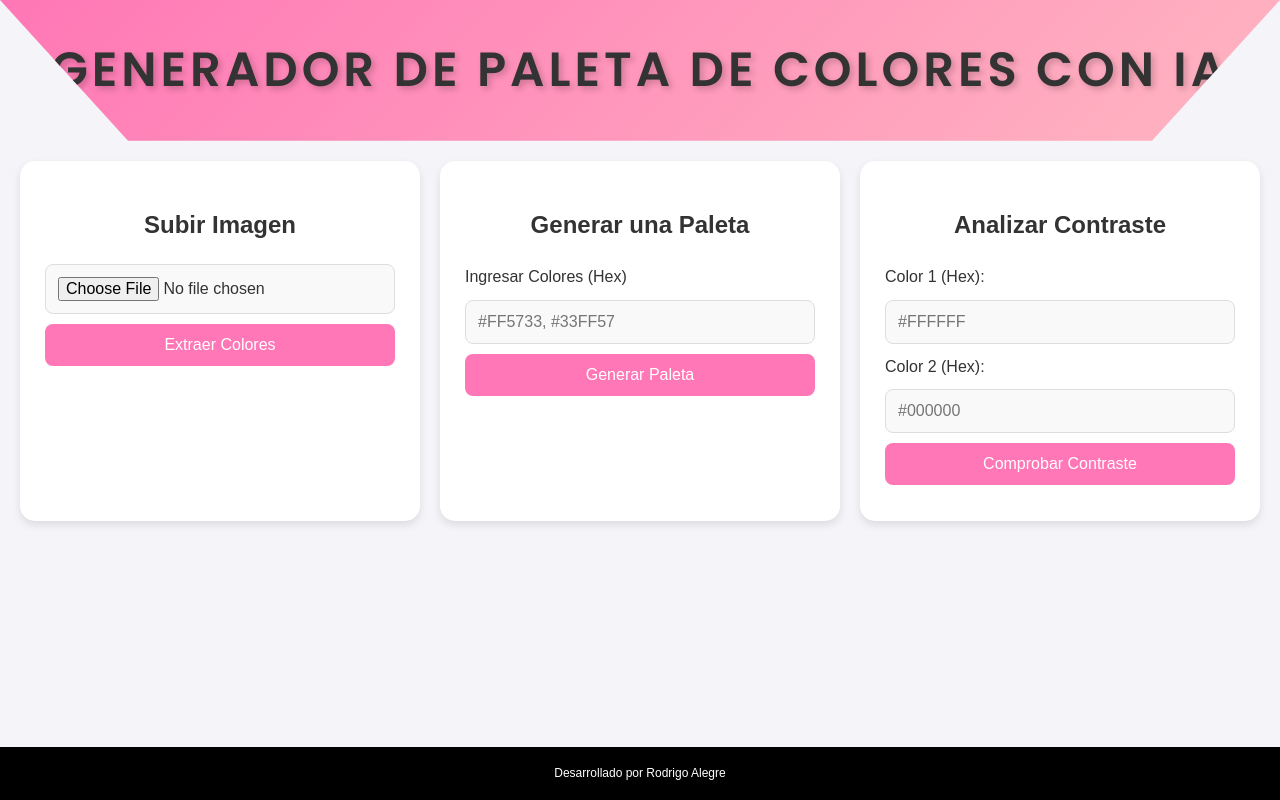
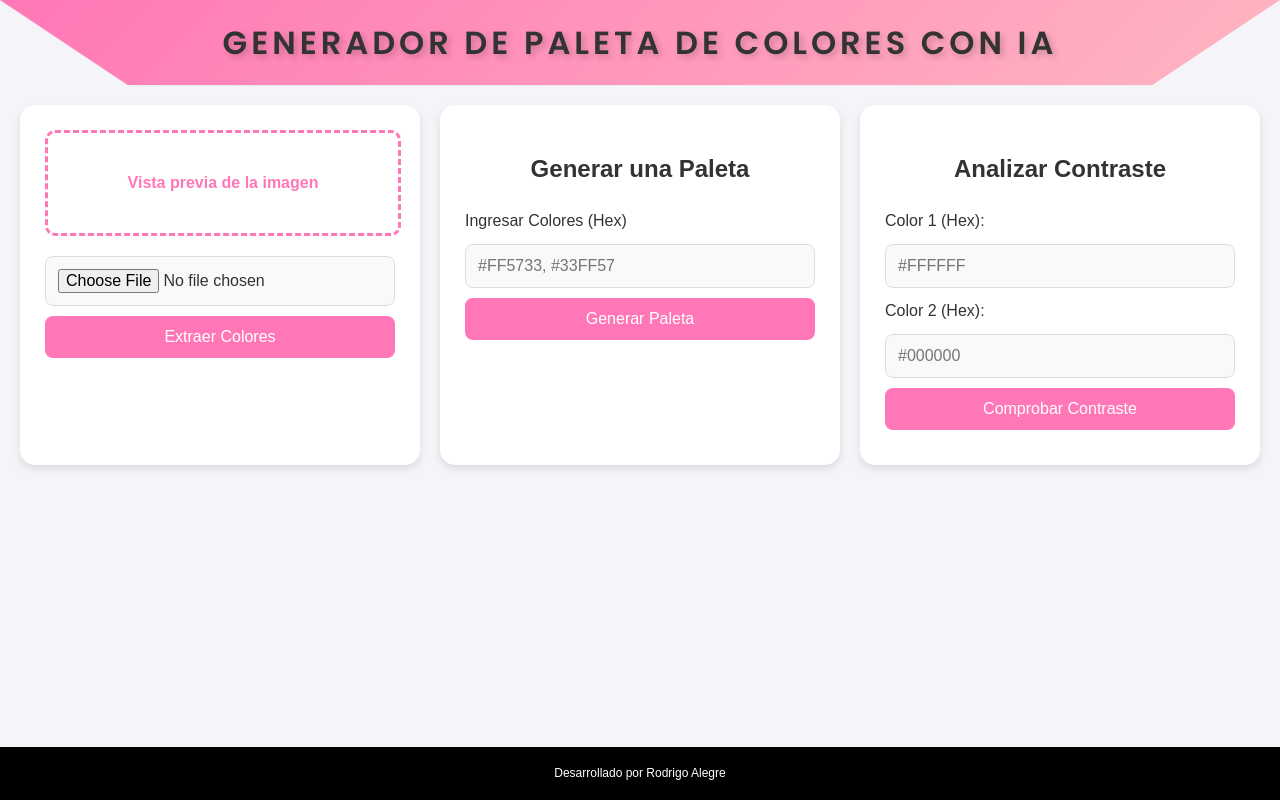
Before and after one commit to rodrigoalegre210/Paleta-Colores, a Flask app: page / in a window 1280 px wide. Run offline with Flask 3, Linux system fonts and the light colour scheme.

Commit message:
Se actualizan archivos

```diff
--- a/app.py
+++ b/app.py
@@ -1,3 +1,4 @@
+# Librerías.
 from flask import Flask, request, jsonify, render_template
 from backend.modelos.extractor_colores import extractor_colores
 from backend.modelos.modelo import generar_paleta
--- a/backend/modelos/extractor_colores.py
+++ b/backend/modelos/extractor_colores.py
@@ -1,3 +1,4 @@
+# Librerías.
 from PIL import Image
 from sklearn.cluster import KMeans
 
--- a/backend/modelos/modelo.py
+++ b/backend/modelos/modelo.py
@@ -1,3 +1,4 @@
+# Librerías.
 from sklearn.cluster import KMeans
 
 import numpy as np
--- a/backend/utils/helpers.py
+++ b/backend/utils/helpers.py
@@ -1,6 +1,4 @@
 from PIL import Image
-
-import re
 
 # Varificamos si el archivo es una imagen válida.
 def validar_imagen(archivo):
--- a/static/scripts/scripts.js
+++ b/static/scripts/scripts.js
@@ -6,9 +6,65 @@ document.addEventListener("DOMContentLoaded", () => {
     const colorPreview = document.getElementById("color-preview");
     const palettePreview = document.getElementById("palette-preview");
     const contrastResult = document.getElementById("contrast-result");
+    const imagePreviewContainer = document.getElementById("image-preview-conteiner");
+    const imagePreview = document.getElementById("image-preview");
+    const imageText = document.getElementById("image-text");
+
+    // Función para configurar la copia de colores y mostrar tooltip
+    function setupColorCopy() {
+        const colorBlocks = document.querySelectorAll(".color-block");
+        colorBlocks.forEach(block => {
+            block.addEventListener("click", () => {
+                const color = block.textContent;
+                navigator.clipboard.writeText(color).then(() => {
+                    showTooltip(block, `Copiado: ${color}`);
+                });
+            });
+        });
+    }
+
+    // Función para mostrar el tooltip
+    function showTooltip(element, message) {
+        const tooltip = document.createElement("div");
+        tooltip.classList.add("tooltip");
+        tooltip.textContent = message;
+
+        // Posicionar el tooltip sobre el elemento
+        const rect = element.getBoundingClientRect();
+        tooltip.style.top = `${rect.top - 10}px`;
+        tooltip.style.left = `${rect.left + rect.width / 2}px`;
+
+        // Agregar el tooltip al documento
+        document.body.appendChild(tooltip);
+
+        // Remover el tooltip después de 2 segundos
+        setTimeout(() => tooltip.remove(), 2000);
+    }
+
+    // Función para manejar la vista previa de la imagen
+    function handleImagePreview(file) {
+        const reader = new FileReader();
+        reader.onload = function (event) {
+            imagePreview.src = event.target.result;
+            imagePreview.style.display = "block";
+            imageText.style.display = "none";
+        };
+        reader.readAsDataURL(file);
+    }
+
+    // Evento de cambio en el input de archivo para actualizar la vista previa
+    document.getElementById("file-input").addEventListener("change", (event) => {
+        const file = event.target.files[0];
+        if (file) {
+            handleImagePreview(file);
+        } else {
+            imagePreview.style.display = "none";
+            imageText.style.display = "block";
+        }
+    });
 
     uploadForm.addEventListener("submit", async (event) => {
-        event.preventDefault(); // Evitar recarga de la página
+        event.preventDefault();
         const formData = new FormData(uploadForm);
 
         const fileInput = document.getElementById("file-input");
@@ -34,6 +90,7 @@ document.addEventListener("DOMContentLoaded", () => {
                 colorPreview.innerHTML = data.Colores
                     .map(color => `<div class="color-block" style="background-color: ${color}">${color}</div>`)
                     .join("");
+                setupColorCopy();
             } else {
                 alert("No se encontraron colores en la imagen.");
             }
@@ -67,6 +124,7 @@ document.addEventListener("DOMContentLoaded", () => {
             palettePreview.innerHTML = data.palette
                 .map(color => `<div class="color-block" style="background-color: ${color}">${color}</div>`)
                 .join("");
+            setupColorCopy();
         } catch (error) {
             alert("Error generating palette. Please try again.");
         }
@@ -94,7 +152,7 @@ document.addEventListener("DOMContentLoaded", () => {
             }
 
             const data = await response.json();
-            contrastResult.textContent = `Contrast Ratio: ${data.radio_constraste}`; // Aquí está la corrección
+            contrastResult.textContent = `Relación de Contraste: ${data.radio_constraste}`;
         } catch (error) {
             alert("Error analyzing contrast. Please try again.");
         }
--- a/static/styles/styles.css
+++ b/static/styles/styles.css
@@ -15,18 +15,18 @@ header {
     background: linear-gradient(135deg, #FF77B6, #FFB6C1);
     color: white;
     text-align: center;
-    padding: 2rem 0;
+    padding: 17px 25px;
     position: relative;
     box-shadow: 0 8px 15px rgba(0, 0, 0, 0.2);
     border-bottom-left-radius: 50px;
     border-bottom-right-radius: 50px;
     font-family: 'Poppins', sans-serif;
-    animation: dropFromTop 0.5 ease-out;
+    animation: dropFromTop 1s ease-out;
     clip-path: polygon(0 0, 100% 0, 90% 100%, 10% 100%);
 }
 
 header h1 {
-    font-size: 3rem;
+    font-size: 2rem;
     font-weight: 700;
     text-transform: uppercase;
     letter-spacing: 4px;
@@ -62,12 +62,25 @@ section {
     box-shadow: 0 4px 8px rgba(0, 0, 0, 0.1);
     padding: 25px;
     width: 30%;
+    height: 310px;
+    min-height: 350px;
+    overflow: hidden;
     min-height: 310px;
     transition: all 0.3s ease;
-    margin-bottom: 20px;
+    margin-bottom: 10px;
 }
 
-section:hover{
+section .content {
+    flex: 1;
+    display: flex;
+    flex-direction: column;
+    justify-content: center;
+    align-items: center;
+    overflow-y: auto;
+    width: 100%;
+}
+
+section:hover {
     transform: translateY(-5px);
     box-shadow: 0 6px 12px rgba(0, 0, 0, 0.15);
 }
@@ -151,3 +205,70 @@ footer {
     font-size: 12px;
     z-index: 1000;
 }
+
+/* Estilos para el contenedor de la imagen */
+#image-preview-conteiner {
+    width: 100%;
+    height: 100px; /* Ajuste el tamaño de la imagen */
+    border: 3px dashed #FF77B6;
+    border-radius: 10px;
+    display: flex;
+    justify-content: center;
+    align-items: center;
+    margin-bottom: 10px;
+    overflow: hidden;
+    position: relative;
+}
+
+#image-preview {
+    max-width: 100%;
+    max-height: 100%;
+    object-fit: contain; /* Asegura que la imagen se ajusta sin distorsionarse */
+    display: none;
+}
+
+#image-preview-conteiner img {
+    display: block;
+}
+
+#image-text {
+    display: block;
+    color: #FF77B6;
+    font-size: 16px;
+    font-weight: bold;
+    text-align: center;
+    position: absolute;
+    opacity: 1;
+}
+
+#image-preview-conteiner img:not([src]) + image-text {
+    display: block;
+}
+
+#image-preview-conteiner img[src] + image-text {
+    display: none;
+}
+
+.tooltip {
+    position: absolute;
+    background: rgba(0, 0, 0, 0.7);
+    color: #fff;
+    padding: 5px 10px;
+    border-radius: 5px;
+    font-size: 0.8rem;
+    white-space: nowrap;
+    transform: translate(-50%, -100%);
+    z-index: 1000;
+    animation: fadeIn 0.3s ease-in-out;
+}
+
+@keyframes fadeIn {
+    from {
+        opacity: 0;
+        transform: translate(-50%, -120%);
+    }
+    to {
+        opacity: 1;
+        transform: translate(-50%, -100%);
+    }
+}
--- a/templates/index.html
+++ b/templates/index.html
@@ -1,49 +1,51 @@
 <!DOCTYPE html>
-<html lang = "en">
+<html lang="en">
 <head>
-    <meta charset = "UTF-8">
-    <meta name = "viewport" content = "width = device-width, initial-scale=1.0">
+    <meta charset="UTF-8">
+    <meta name="viewport" content="width=device-width, initial-scale=1.0">
     <title>Generador de Paleta de Colores</title>
     <link rel="stylesheet" href="{{ url_for('static', filename='styles/styles.css') }}">
     <link href="https://fonts.googleapis.com/css2?family=Poppins:wght@600&display=swap" rel="stylesheet">
-
 </head>
 <body>
     <header>
         <h1>Generador de Paleta de Colores con IA</h1>
     </header>
     <main>
-        <section id = "upload-section">
-            <h2>Subir Imagen</h2>
-            <form id = "upload-form" enctype = "multipart/form-data">
-                <input type = "file" name = "file" id = "file-input" accept = "image/*" required>
-                <button type = "submit">Extraer Colores</button>
+        <section id="upload-section">
+            <form id="upload-form" enctype="multipart/form-data" autocomplete="off">
+                <div id="image-preview-conteiner">
+                    <img id="image-preview" alt="">
+                    <span id="image-text">Vista previa de la imagen</span>
+                </div>
+                <input type="file" name="file" id="file-input" accept="image/*" required>
+                <button type="submit">Extraer Colores</button>
             </form>
-            <div id = "color-preview"></div>
+            <div id="color-preview"></div>
         </section>
 
-        <section id = "palette-section">
+        <section id="palette-section">
             <h2>Generar una Paleta</h2>
-            <form id = "palette-form">
-                <label for = "colors-input">Ingresar Colores (Hex)</label>
-                <input type = "text" id = "colors-input" placeholder = "#FF5733, #33FF57" required>
-                <button type = "submit">Generar Paleta</button>
+            <form id="palette-form" autocomplete="off">
+                <label for="colors-input">Ingresar Colores (Hex)</label>
+                <input type="text" id="colors-input" placeholder="#FF5733, #33FF57" required>
+                <button type="submit">Generar Paleta</button>
             </form>
-            <div id = "palette-preview"></div>
+            <div id="palette-preview"></div>
         </section>
 
-        <section id = "contrast-section">
+        <section id="contrast-section">
             <h2>Analizar Contraste</h2>
-            <form id = "contrast-form">
-                <label for = "color1-input">Color 1 (Hex):</label>
-                <input type = "text" id = "color1-input" placeholder = "#FFFFFF" required>
+            <form id="contrast-form" autocomplete="off">
+                <label for="color1-input">Color 1 (Hex):</label>
+                <input type="text" id="color1-input" placeholder="#FFFFFF" required>
 
-                <label for = "color2-input">Color 2 (Hex):</label>
-                <input type = "text" id = "color2-input" placeholder = "#000000" required>
+                <label for="color2-input">Color 2 (Hex):</label>
+                <input type="text" id="color2-input" placeholder="#000000" required>
 
                 <button type="submit">Comprobar Contraste</button>
             </form>
-            <div id = "contrast-result"></div>
+            <div id="contrast-result"></div>
         </section>
     </main>
     <footer>
```
Also changed, not shown: other parts of static/styles/styles.css (+44 -3 lines), Doritos.png (added).
